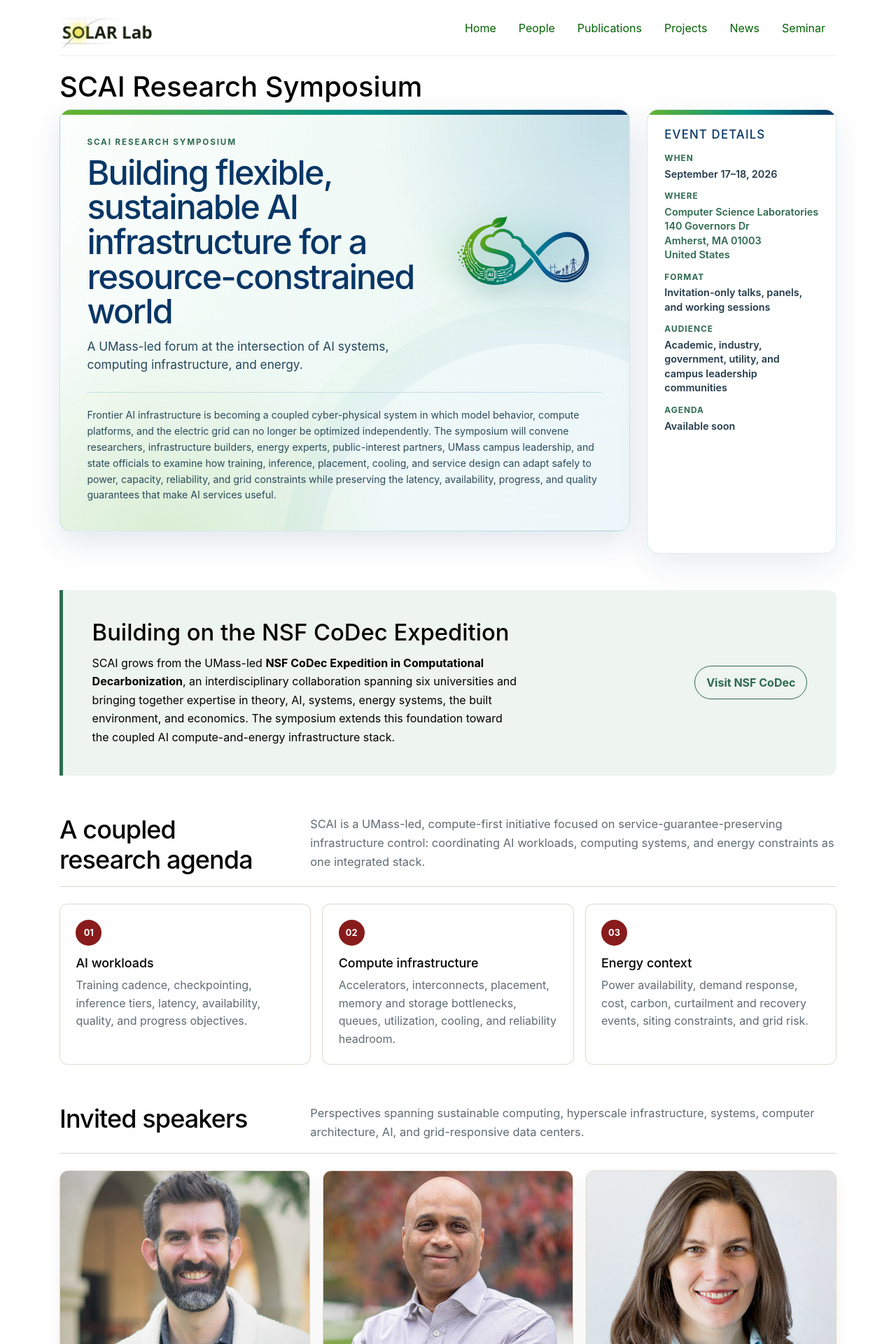
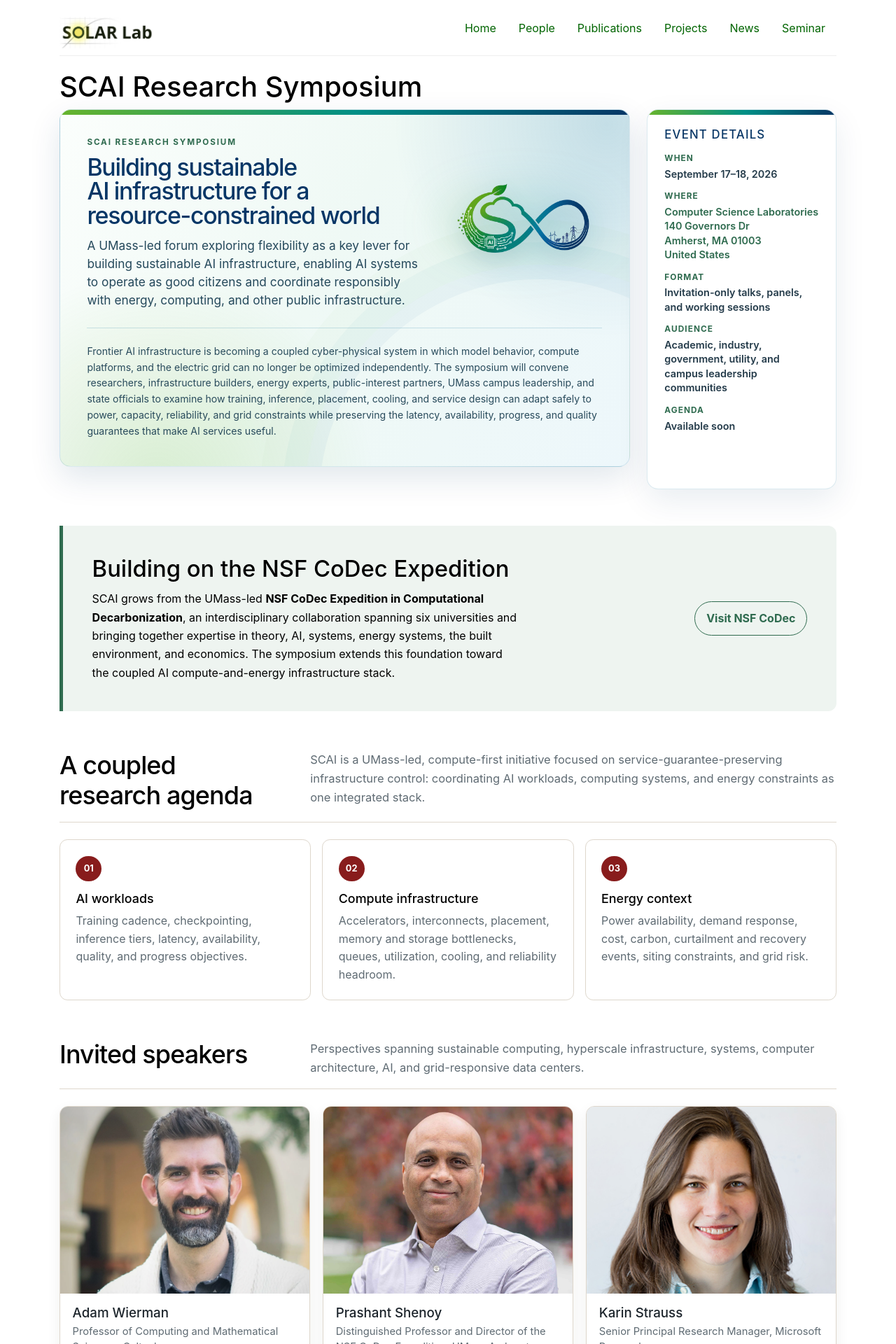
Before and after one commit to umass-solar/umass-solar.github.io, a Jekyll site: the page built from scai-symposium.md, in a window 1280 px wide. Shown: the top 1920 px of the page at 70% size. Built offline with Jekyll 4.4.1, drawn with Linux system fonts in a browser that asks for light colours.

Commit message:
scai-update

```diff
--- a/scai-symposium.md
+++ b/scai-symposium.md
@@ -129,9 +129,13 @@
     max-width: 770px;
     margin: 0 0 0.75rem;
     color: var(--scai-navy);
-    font-size: clamp(1.9rem, 3.8vw, 3.15rem);
+    font-size: clamp(1.75rem, 2.65vw, 2.2rem);
     line-height: 1.02;
     letter-spacing: -0.038em;
+  }
+
+  .scai-hero-line {
+    display: block;
   }
 
   .scai-hero-copy {
@@ -472,8 +476,12 @@
       <div class="scai-hero-inner">
         <div>
           <p class="scai-eyebrow">SCAI Research Symposium</p>
-          <h2 id="scai-hero-title">Building flexible, sustainable AI infrastructure for a resource-constrained world</h2>
-          <p class="scai-hero-copy">A UMass-led forum at the intersection of AI systems, computing infrastructure, and energy.</p>
+          <h2 id="scai-hero-title">
+            <span class="scai-hero-line">Building sustainable</span>
+            <span class="scai-hero-line">AI infrastructure for a</span>
+            <span class="scai-hero-line">resource-constrained world</span>
+          </h2>
+          <p class="scai-hero-copy">A UMass-led forum exploring flexibility as a key lever for building sustainable AI infrastructure, enabling AI systems to operate as good citizens and coordinate responsibly with energy, computing, and other public infrastructure.</p>
         </div>
         <div class="scai-logo-card">
           <img src="{{ site.base }}/img/scai-logo-banner.png" alt="SCAI Sustainable Compute and AI logo">
```
